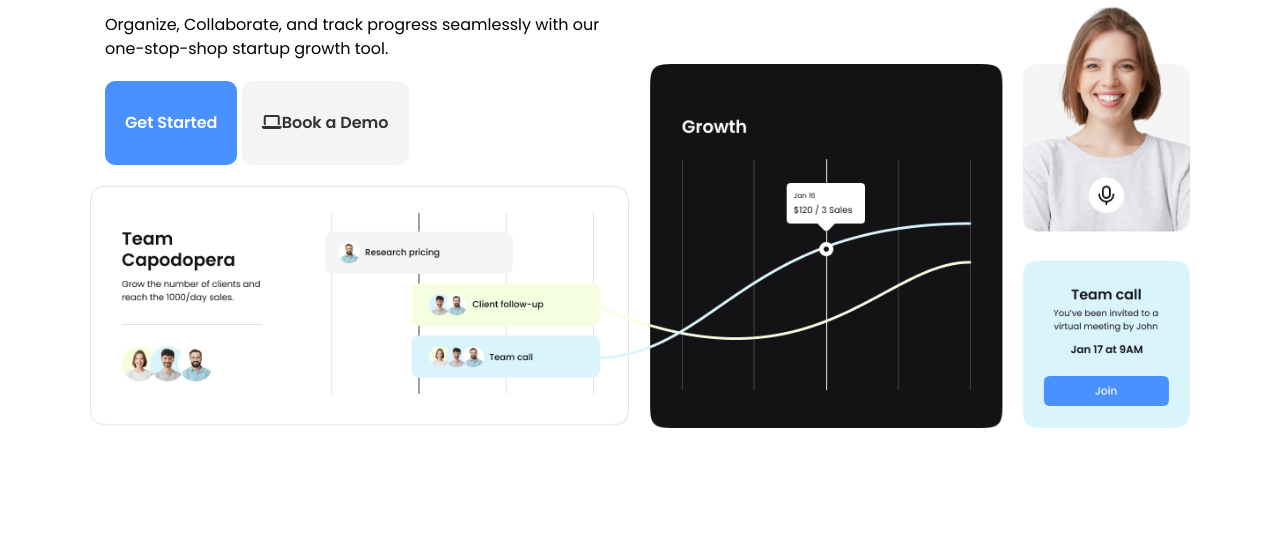
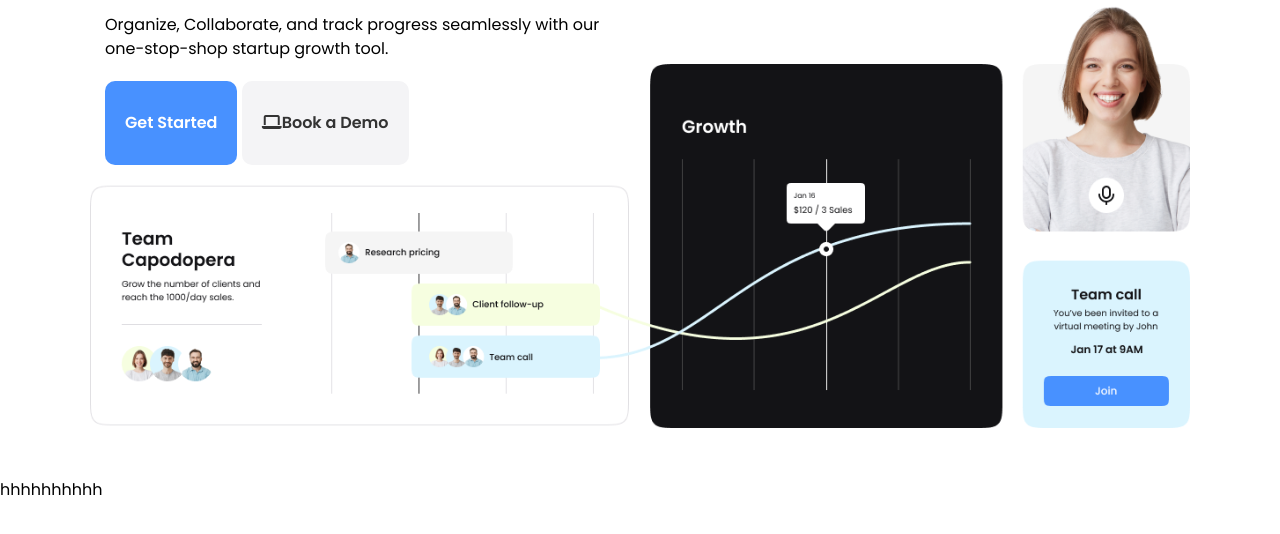
Before and after one commit to AnasAhrarache/projet1, a plain HTML site: page index.html in a window 1280 px wide. Shown: the part 246-780 px from the top of the page. Drawn offline with Linux system fonts and the light colour scheme.

Commit message:
file modify

```diff
--- a/index.html
+++ b/index.html
@@ -71,5 +71,6 @@
     </section>
 
     <script src="main.js"></script>
+    hhhhhhhhhh
 </body>
 </html>
```
